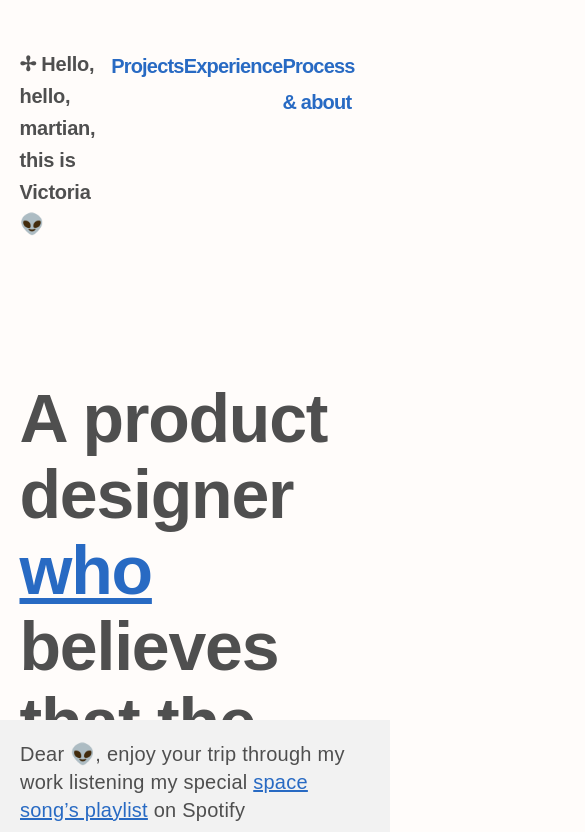
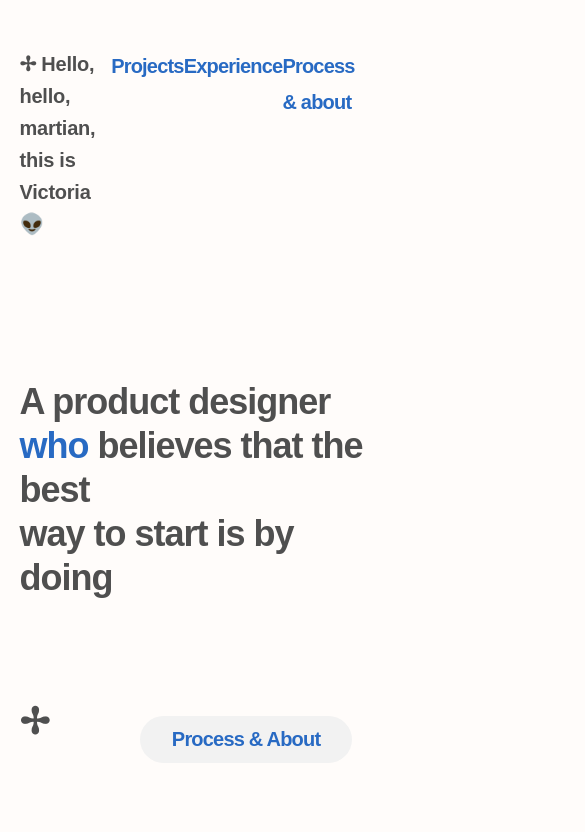
Before and after one commit to VictoriaMolgado/victoriamolgado.github.io, a website built with webpack: page index.html in a window 390 px wide. Shown: the top 832 px of the page, 585 px wide, since content can reach past the window. Built offline with nearby package versions, Linux system fonts and the light colour scheme; a web font is replaced by a local one.

Commit message:
Building responsive layout 📱

```diff
--- a/index.html
+++ b/index.html
@@ -115,7 +115,7 @@
                 </div>
             </div>
         </div>
-        <a class="primary-btn" href="https://victoriamolgado.github.io/assets/victoria-molgado-resume-feb-2020.pdf" target="_blank">See my resume</a>
+        <a class="primary-btn" href="assets/victoria-molgado-cv-fev-2020.pdf" target="_blank">Veja meu</a>
     </div>
     <div class="sticky-bar">
             <div class="playlist-cta">
--- a/src/fonts.scss
+++ b/src/fonts.scss
@@ -92,8 +92,7 @@ h1 {
     color: #4F4F4F;
 
     @include sm {
-      font-size: 24px;
-      line-height: 36px;
+
     }
 
   }
--- a/src/styles.scss
+++ b/src/styles.scss
@@ -45,9 +45,8 @@ footer {
   .primary-btn {
     margin-top: 80px;
 
-    @include md {
-      margin: 0 auto;
-
+    @include sm {
+      margin: 80px 0 0 0;
     }
   }
 }
@@ -145,6 +144,15 @@ a {
     color: #fff;
   }
 
+  @include sm {
+    font-style: normal;
+    font-weight: 800;
+    font-size: 36px;
+    line-height: 44px;
+    letter-spacing: -1px;
+    color: $nevoa-marciatica;
+  }
+
 }
 
 .profile-image {
@@ -180,6 +188,16 @@ a {
     line-height: 76px;
     letter-spacing: -1.2px;
     color: $ground-control;
+
+    @include sm {
+      font-style: normal;
+      font-weight: 800;
+      font-size: 36px;
+      line-height: 44px;
+      letter-spacing: -1px;
+      color: #4F4F4F;
+    }
+
   }
 
   p {
@@ -213,6 +231,10 @@ a {
     margin-top: 72px;
   }
 
+  @include sm {
+    margin-top: 40px;
+  }
+
 }
 
 .experience-section {
@@ -224,6 +246,7 @@ a {
 
   @include sm {
     min-height: unset;
+    padding: 12px 0;
   }
 
   .experience {
@@ -238,6 +261,10 @@ a {
 
     &:last-of-type {
       margin-bottom: 72px;
+
+      @include sm {
+      margin-bottom: 44px;
+       }
     }
   }
 
@@ -261,6 +288,19 @@ a {
     }
   }
 
+  .company {
+
+    @include sm {
+      font-family: "Muli", sans-serif;
+        font-style: normal;
+        font-weight: 800;
+        font-size: 48px;
+        line-height: 68px;
+        letter-spacing: -1.2px;
+        color:$azulejo-marciano;
+    }
+  }
+
   .experience-details {
     display: flex;
     margin-top: 60px;
@@ -270,7 +310,6 @@ a {
     transition: max-height 0.6s ease-in-out, border-bottom 0.2s ease-in-out 0.6s;
 
     &.visible {
-
       max-height: 440px;
     }
 
@@ -278,14 +317,35 @@ a {
       flex: 1;
     }
 
+    .role {
+      @include sm {
+        font-family: 'Muli', sans-serif;
+        font-weight: bold;
+        font-size: 20px;
+        line-height: 30px;
+        letter-spacing: -0.5px;
+        color: $ground-control;
+      }
+    }
+
+
     .description {
       flex: 2;
       margin-bottom: 32px;
 
       @include sm {
         margin-top: 20px;
+
+        p {
+        font-family: Merriweather;
+        font-style: normal;
+        font-weight: normal;
+        font-size: 18px;
+        line-height: 32px;
+        letter-spacing: 0.25px;
+        color: $ground-control;
+          }
       }
-
     }
 
     @include sm {
@@ -340,6 +400,10 @@ a {
       text-decoration: underline;
     }
   }
+
+  @include sm {
+    display: none;
+  }
 }
 
 
@@ -351,6 +415,11 @@ a {
 
 .projects-section {
   padding: 72px 0;
+
+  @include sm {
+    padding: 16px 0;
+  }
+
 }
 
 .projects {
@@ -385,12 +454,12 @@ a {
 
     h4 {
       transition: color 0.4s ease-in-out;
-      color: $dunas-de-marte;
+      color: $azulejo-marciano;
       margin: 32px 0 0 0;
     }
 
     .project-image {
-      max-width: 244px;
+      max-width: 325px;
       margin-bottom: 20px;
     }
 
@@ -416,10 +485,19 @@ a {
       background-color: $azulejo-marciano;
     }
 
+    @include custom(850) {
+      margin-bottom: 100px;
 
+    }
 
-    @include custom(850) {
-      margin-bottom: 120px;
+    @include md {
+      font-family: Muli;
+      font-style: normal;
+      font-weight: 800;
+      font-size: 36px;
+      line-height: 40px;
+      letter-spacing: -1px;
+      color: $azulejo-marciano;
     }
   }
 
```
Also changed, not shown: assets/styles.css.
